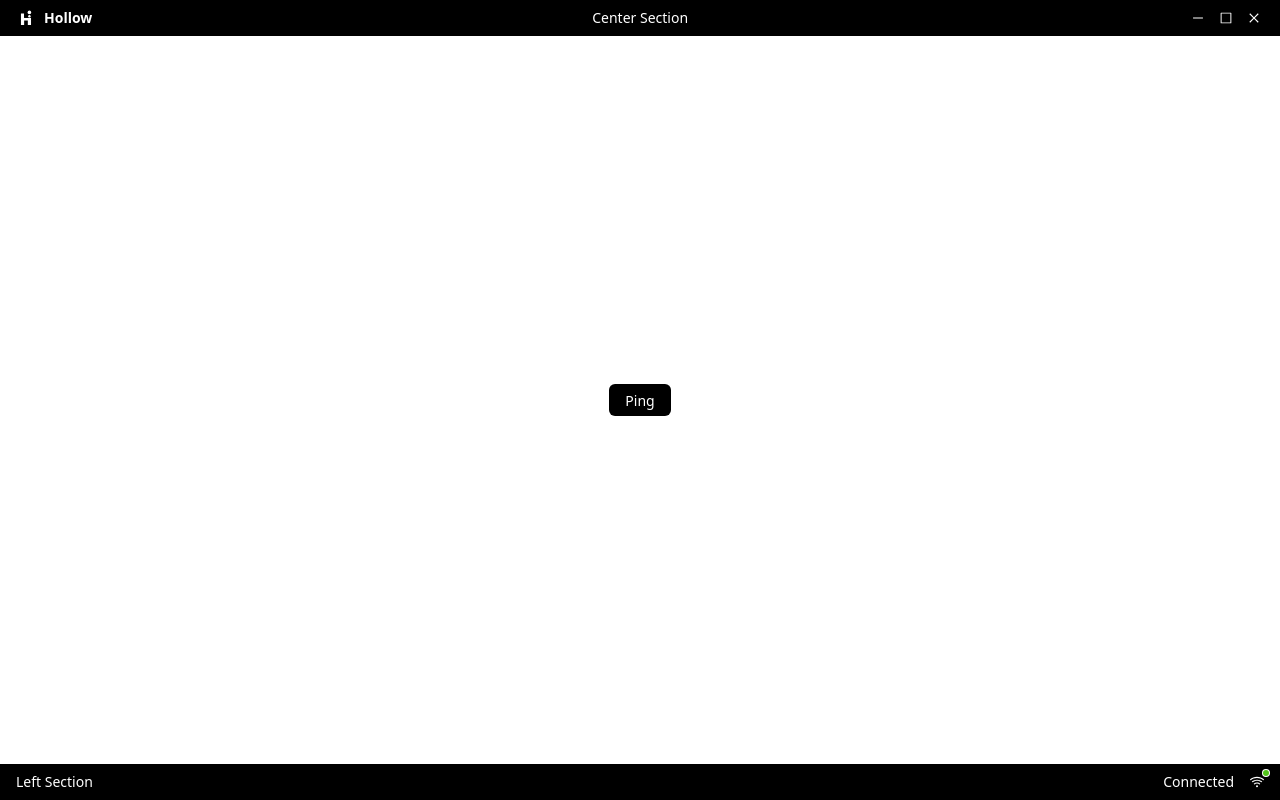
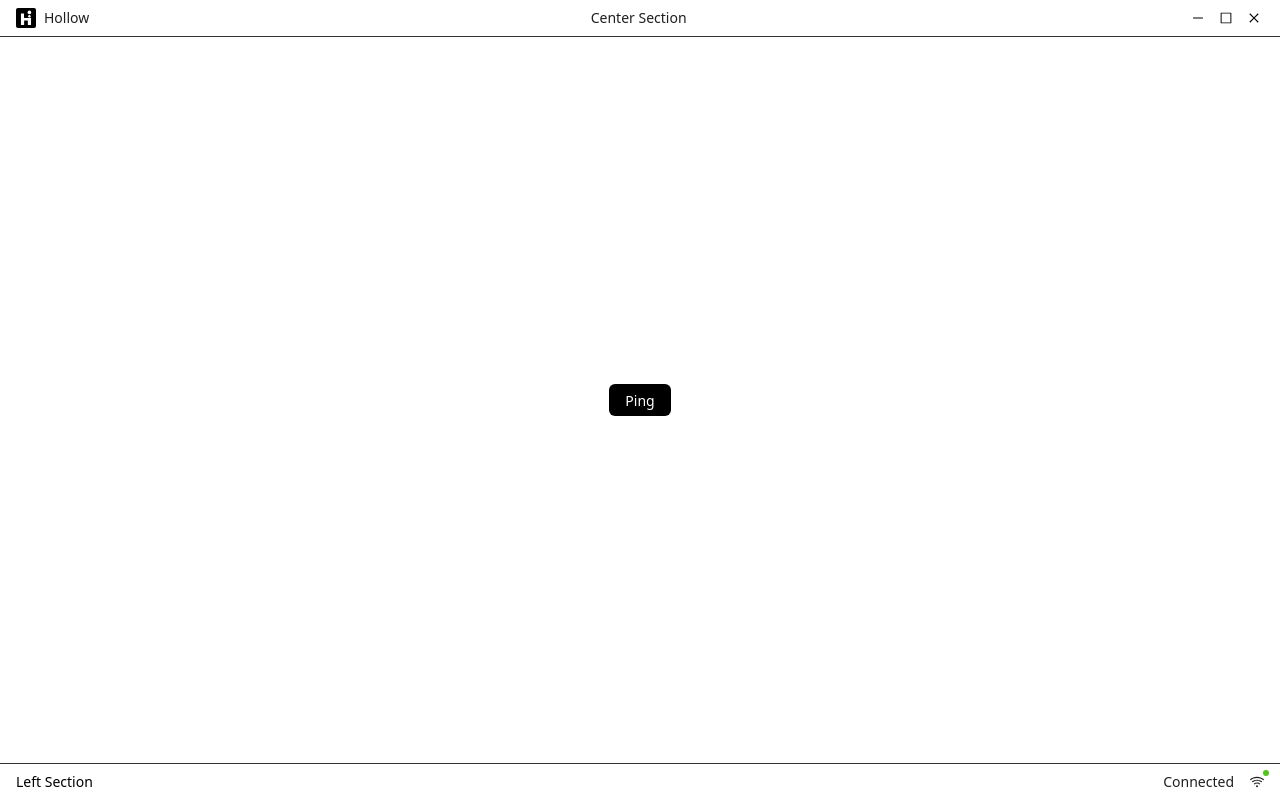
Before and after one commit to tejastn10/hollow, a React (Vite) app in the folder src/renderer/: page / in a window 1280 px wide. Built offline with nearby package versions, Linux system fonts and the light colour scheme; a web font is replaced by a local one.

Commit message:
style: update StatusBar and TitleBar styles for theme consistency and improved appearance

```diff
--- a/src/renderer/src/container/StatusBar/StatusBar.tsx
+++ b/src/renderer/src/container/StatusBar/StatusBar.tsx
@@ -39,10 +39,7 @@ const StatusBarContainer = styled.div`
 	width: 100%;
 	height: 2.25rem;
 
-	background-color: ${(props) => (props.theme === "dark" ? "#ffffff" : "#000000")};
-	color: ${(props) => (props.theme === "dark" ? "#000000" : "#ffffff")};
-
-	border-top: ${(props) => (props.theme === "dark" ? "1px solid #333333" : "1px solid #e0e0e0e")};
+	border-top: ${(props) => (props.theme !== "dark" ? "1px solid #333333" : "1px solid #e0e0e0e")};
 	padding: 0 1rem;
 `;
 
@@ -53,10 +50,6 @@ const LeftSection = styled.div`
 	gap: 1rem;
 
 	padding: 0 1rem;
-
-	span {
-		color: ${(props) => (props.theme === "dark" ? "#000000" : "#ffffff")} !important;
-	}
 `;
 
 const RightSection = styled.div`
@@ -69,9 +62,5 @@ const RightSection = styled.div`
 		padding: 0 1rem;
 
 		text-transform: capitalize;
-
-		span {
-			color: ${(props) => (props.theme === "dark" ? "#000000" : "#ffffff")} !important;
-		}
 	}
 `;
--- a/src/renderer/src/container/TitleBar/TitleBar.tsx
+++ b/src/renderer/src/container/TitleBar/TitleBar.tsx
@@ -62,11 +62,8 @@ const TitleBarContainer = styled.div<{ $isMac?: boolean }>`
 	width: 100%;
 	height: 2.25rem;
 
-	background-color: ${(props) => (props.theme === "dark" ? "#ffffff" : "#000000")};
-	color: ${(props) => (props.theme === "dark" ? "#000000" : "#ffffff")};
-
 	border-bottom: ${(props) =>
-		props.theme === "dark" ? "1px solid #333333" : "1px solid #e0e0e0e"};
+		props.theme !== "dark" ? "1px solid #333333" : "1px solid #e0e0e0e"};
 	padding: 0 1rem;
 
 	user-select: none;
@@ -104,11 +101,6 @@ const LeftSection = styled.div`
 	gap: 0.5rem;
 
 	padding: 0 1rem;
-
-	span {
-		color: ${(props) => (props.theme === "dark" ? "#000000" : "#ffffff")} !important;
-		font-weight: 900;
-	}
 `;
 
 const LogoImage = styled(Image)`
@@ -123,10 +115,6 @@ const CenterSection = styled.div`
 	align-items: center;
 
 	flex-grow: 1;
-
-	span {
-		color: ${(props) => (props.theme === "dark" ? "#000000" : "#ffffff")} !important;
-	}
 `;
 
 const RightSection = styled.div`
@@ -139,10 +127,6 @@ const RightSection = styled.div`
 		padding: 0 1rem;
 
 		text-transform: capitalize;
-
-		span {
-			color: ${(props) => (props.theme === "dark" ? "#000000" : "#ffffff")} !important;
-		}
 	}
 `;
 
@@ -163,7 +147,6 @@ const WindowButton = styled.button<{ $isClose?: boolean }>`
 	align-items: center;
 	justify-content: center;
 
-	color: ${(props) => (props.theme === "dark" ? "#000000" : "#ffffff")};
 	cursor: pointer;
 	font-size: 0.75rem;
 
```
